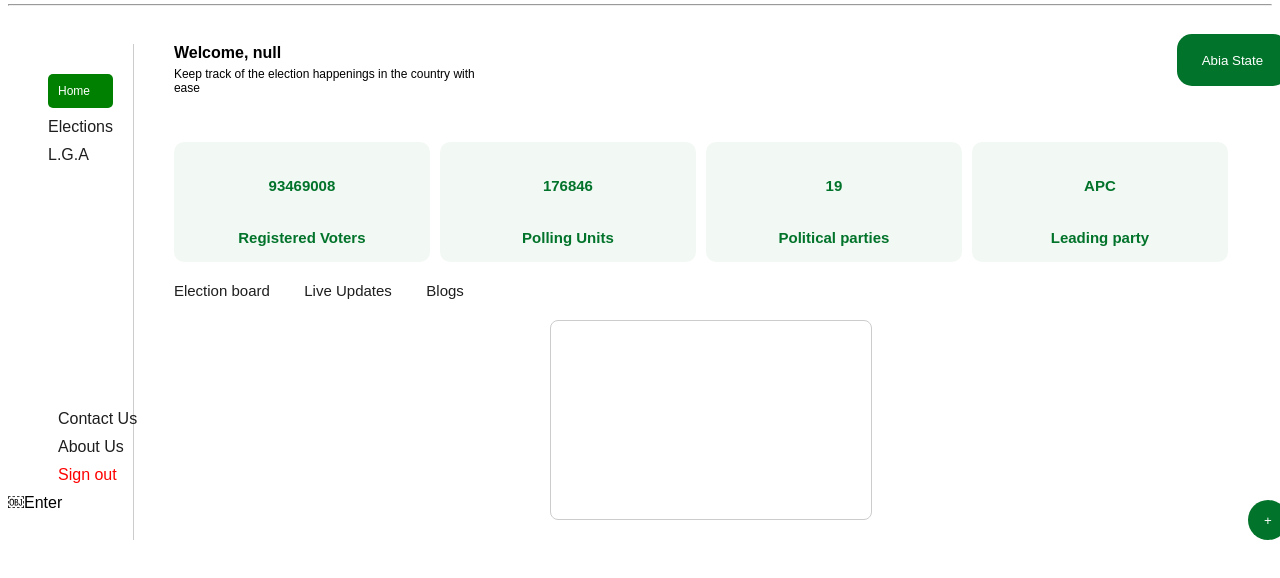
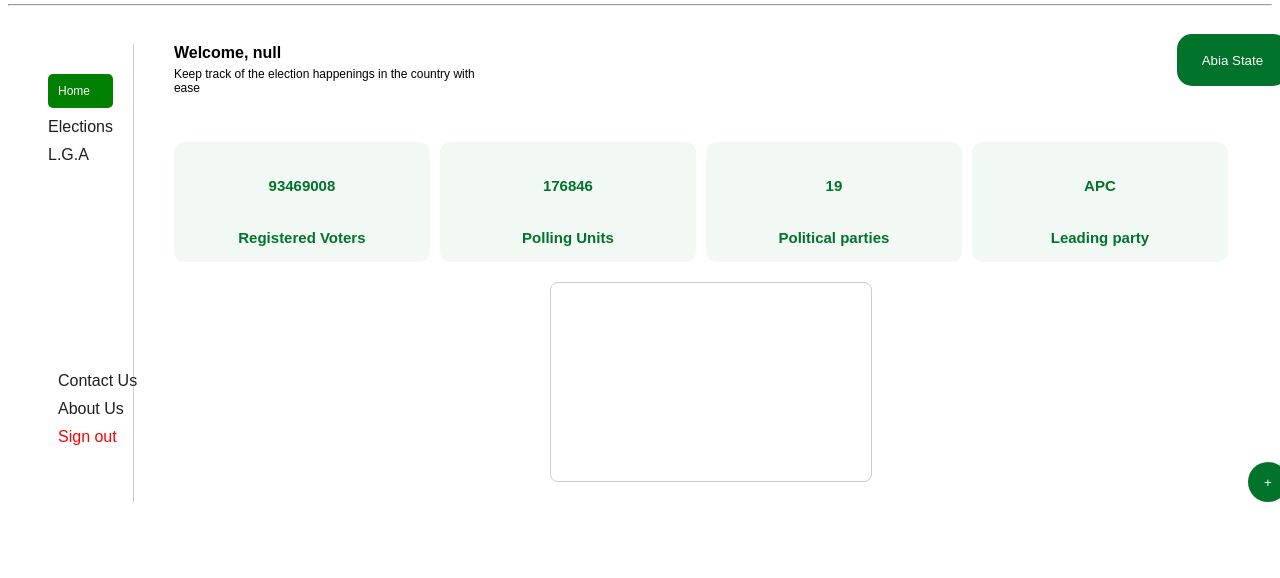
Before and after one commit to WinnerNgozidinachi/Capstone-election-webste, a plain HTML site: page update.html in a window 1280 px wide. Shown: the part 72-650 px from the top of the page. Drawn offline with nearby package versions, Linux system fonts and the light colour scheme.

Commit message:
Update update.html

```diff
--- a/update.html
+++ b/update.html
@@ -67,14 +67,6 @@
     </div>
 
 
-      <nav class="navbar2">
-        <a href="elections.html" class="actives" >Election board</a>
-
-        <a href="update.html" onclick="toggleLiveUpdates()" class="actives">Live Updates</a>
-
-        <a href="#services" class="actives">Blogs</a>
-
-      </nav>
 
 
 
@@ -103,4 +95,4 @@
 <script src="JS/script.js"></script>
 
 </body>
-</html>￼Enter
+</html>
```
